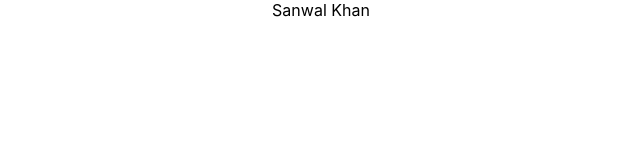
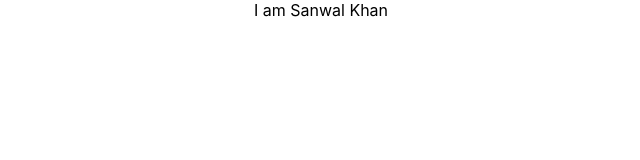
Before and after one commit to sanwalkhan/react-basics, a React (Create React App) app: page / in a window 1280 px wide. Shown: the top 160 px of the page, without its empty margins (319-959 px from the left). Built offline with nearby package versions, Linux system fonts and the light colour scheme.

Commit message:
array using hooks

```diff
--- a/src/App.js
+++ b/src/App.js
@@ -1,4 +1,8 @@
+
+import { useState } from 'react';
 import './App.css';
+
+import { DataArray } from './components/dataarray';
 
 
 
@@ -6,12 +10,16 @@ function App() {
 
 
 
-  let name = "Sanwal Khan"
+
+
 
   return (
     <div className="App">
-    Sanwal Khan
+
+    <DataArray/>
+
     </div>
+
   );
 }
 
--- /dev/null
+++ b/src/components/dataarray.jsx
@@ -0,0 +1,9 @@
+import React from 'react'
+
+export const DataArray = () => {
+  return (
+    <div>
+    I am Sanwal Khan
+    </div>
+  )
+}
```
